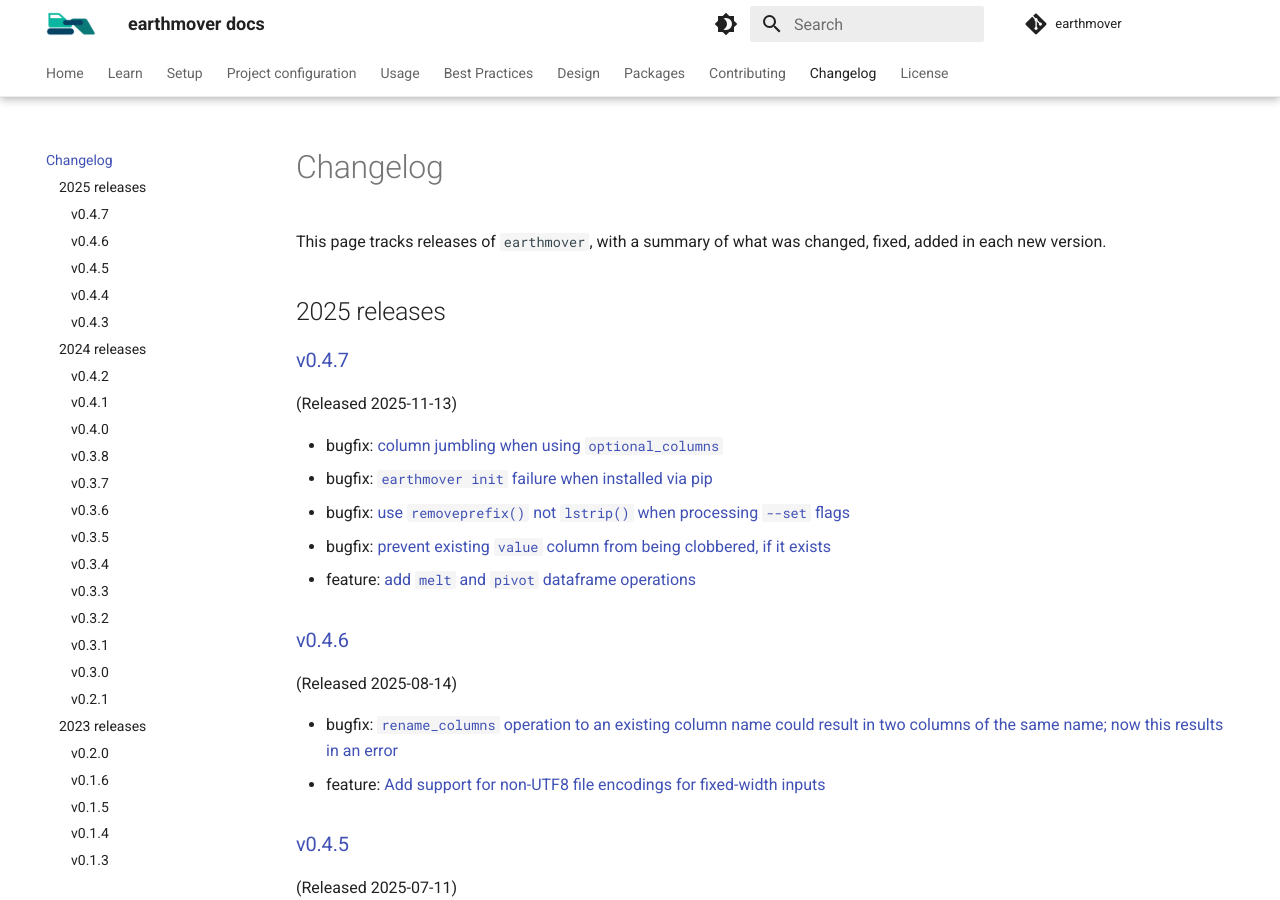
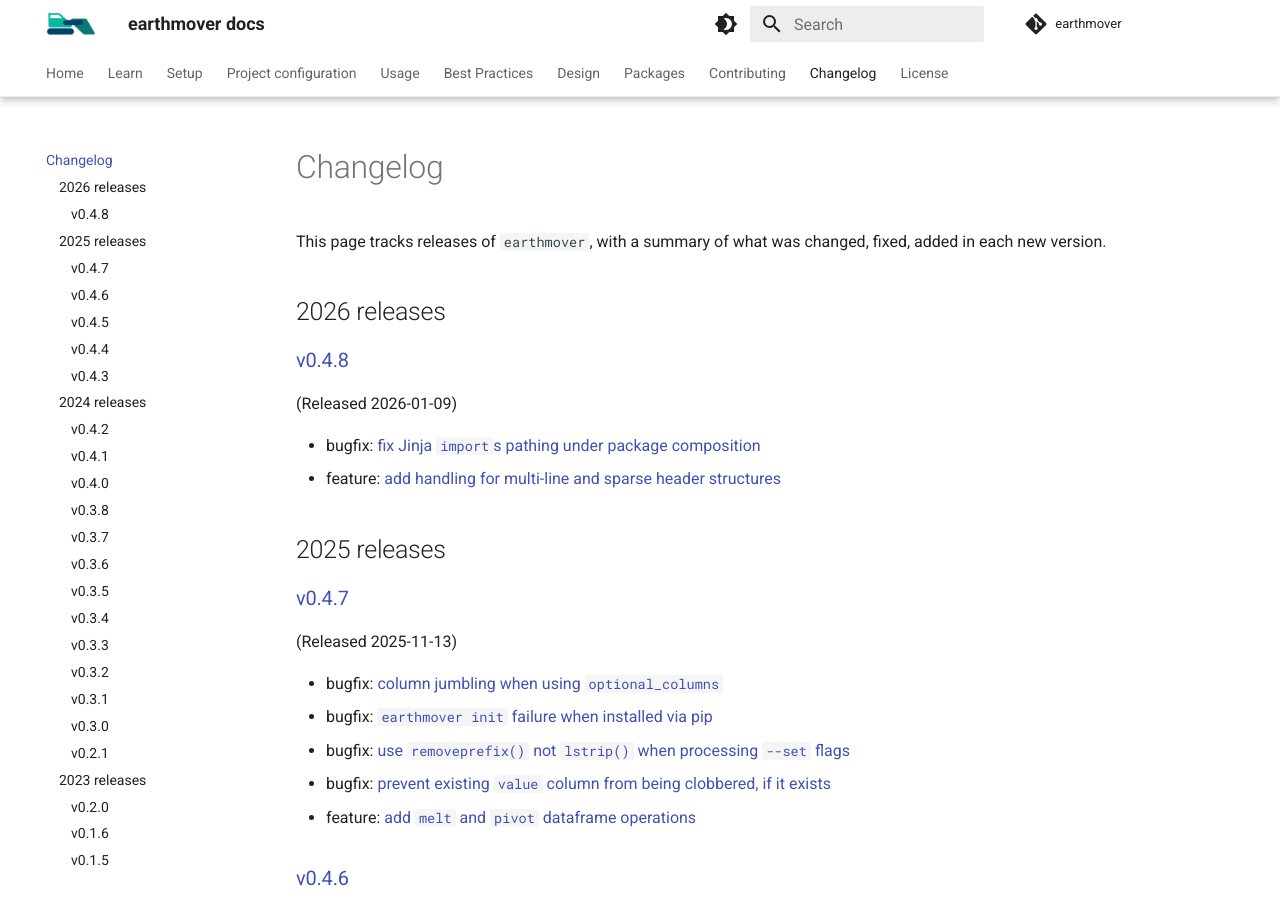
Before and after one commit to edanalytics/earthmover, an MkDocs documentation site: the page built from docs/changelog.md, in a window 1280 px wide and 900 px high. Built offline with MkDocs 1.6.1 and Material for MkDocs 9.7.7, drawn with Linux system fonts in a browser that asks for light colours; emoji names are drawn with the system emoji font; comment, search, counter and statistics services are not loaded.

Commit message:
prep for earthmover 0.4.8 release

```diff
--- a/docs/changelog.md
+++ b/docs/changelog.md
@@ -1,4 +1,14 @@
 This page tracks releases of `earthmover`, with a summary of what was changed, fixed, added in each new version.
+
+
+## 2026 releases
+
+### [v0.4.8](https://github.com/edanalytics/earthmover/releases/tag/v0.4.8)
+(Released 2026-01-09)
+
+* bugfix: [fix Jinja `import`s pathing under package composition](https://github.com/edanalytics/earthmover/pull/178)
+* feature: [add handling for multi-line and sparse header structures](https://github.com/edanalytics/earthmover/pull/168)
+
 
 
 ## 2025 releases
--- a/earthmover/VERSION.txt
+++ b/earthmover/VERSION.txt
@@ -1 +1 @@
-0.4.7
+0.4.8
```
